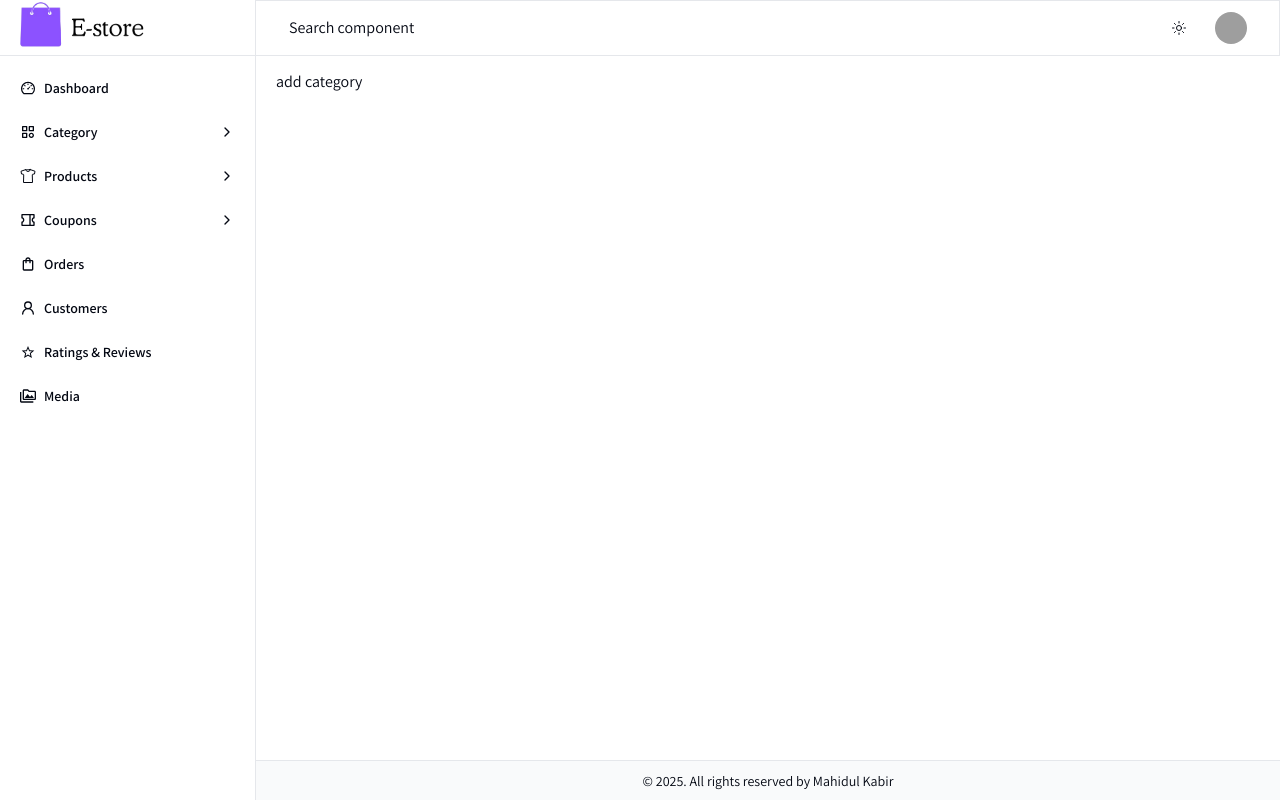
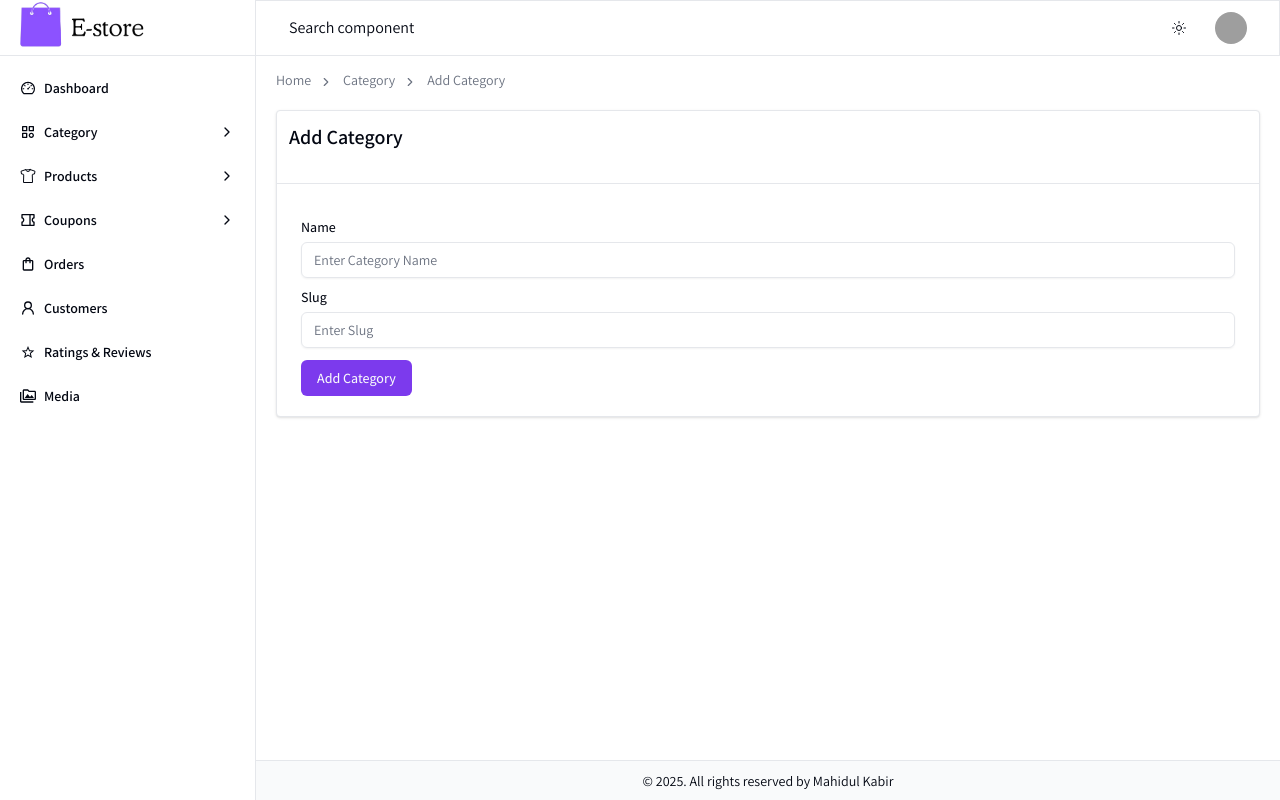
Before and after one commit to mahidulkabir/nexJS_eCommerce, a Next.js app: page /admin/category/add in a window 1280 px wide. Built offline with nearby package versions, Linux system fonts and the light colour scheme; grey boxes are pictures that could not be loaded.

Commit message:
added 3:43

```diff
--- a/app/(root)/(admin)/admin/category/add/page.jsx
+++ b/app/(root)/(admin)/admin/category/add/page.jsx
@@ -1,9 +1,115 @@
-import React from 'react'
+'use client'
+import BreadCrumb from '@/components/Application/Admin/BreadCrumb';
+import { ADMIN_CATEGORY_SHOW, ADMIN_DASHBOARD } from '@/routes/AdminPanelRoute';
+import React, { useEffect, useState } from 'react'
+import { Card, CardContent, CardHeader } from "@/components/ui/card";
+import {
+  Form,
+  FormControl,
+  FormField,
+  FormItem,
+  FormLabel,
+  FormMessage,
+} from "@/components/ui/form";
+import { Input } from "@/components/ui/input";
+import ButtonLoading from '@/components/Application/ButtonLoading';
+import { zodResolver } from '@hookform/resolvers/zod';
+import { StrongAuthSchema } from '@/lib/zodSchema';
+import { useForm } from 'react-hook-form';
+import slugify from 'slugify';
+const breadCrumbData = [
+  { href: ADMIN_DASHBOARD, label: "Home" },
+  { href: ADMIN_CATEGORY_SHOW, label: "Category" },
+  { href: "", label: "Add Category" },
+]
+
 
 const AddCategory = () => {
+
+  const [loading, setLoading] = useState(false);
+  const formSchema = StrongAuthSchema.pick({
+    name: true,
+    slug: true,
+  });
+
+  const form = useForm({
+    resolver: zodResolver(formSchema),
+    defaultValues: {
+      name: "",
+      slug: "",
+    },
+  });
+
+
+  useEffect(()=>{
+    const name = form.getValues('name')
+    if(name){
+      form.setValue('slug',slugify(name).toLowerCase())
+    }
+  },[form.watch('name')])
+
+  const onSubmit = (values) =>{}
+
+
+
   return (
     <div>
-      add category
+      <BreadCrumb breadCrumbData={breadCrumbData} />
+      <Card className="py-0 rounded shadow-sm">
+        <CardHeader className="pt-3 px-3 border-b [.border-b:pb-2] ">
+          <h4 className="font-semibold text-xl">Add Category</h4>
+        </CardHeader>
+        <CardContent className="pb-5">
+          <Form {...form}>
+            <form onSubmit={form.handleSubmit(onSubmit)}>
+
+              <div className="my-3">
+                <FormField
+                  control={form.control}
+                  name="name"
+                  render={({ field }) => (
+                    <FormItem>
+                      <FormLabel>Name</FormLabel>
+                      <FormControl>
+                        <Input type="text" placeholder="Enter Category Name" {...field} />
+                      </FormControl>
+                      <FormMessage />
+                    </FormItem>
+                  )}
+                />
+              </div>
+              <div className="my-3">
+                <FormField
+                  control={form.control}
+                  name="slug"
+                  render={({ field }) => (
+                    <FormItem>
+                      <FormLabel>Slug</FormLabel>
+                      <FormControl>
+                        <Input
+                          type="text"
+                          placeholder="Enter Slug"
+                          {...field}
+                        />
+                      </FormControl>
+                      <FormMessage />
+                    </FormItem>
+                  )}
+                />
+              </div>
+
+              <div>
+                <ButtonLoading
+                  loading={loading}
+                  type="submit"
+                  text="Add Category"
+                  className="cursor-pointer"
+                />
+              </div>
+            </form>
+          </Form>
+        </CardContent>
+      </Card>
     </div>
   )
 }
--- a/lib/zodSchema.js
+++ b/lib/zodSchema.js
@@ -26,5 +26,6 @@ export const StrongAuthSchema = z.object({
   _id: z.string().min(3,'_id is required.'),
   alt: z.string().min(3,'alt is required.'),
   title: z.string().min(3,'title is required.'),
+  slug: z.string().min(3, 'Slug is required.')
 
   });
--- /dev/null
+++ b/models/Category.model.js
@@ -0,0 +1,21 @@
+import mongoose from "mongoose";
+const cetegorySchema = new mongoose.Schema({
+    email:{
+        type:String,
+        required: true
+    },
+    otp:{
+        type:String,
+        required:true
+    },
+    expiresAt: {
+        type: Date,
+        required: true,
+        default:() => new Date(Date.now() + 10 * 60 * 1000)
+    }
+}, {timestamps: true })
+
+cetegorySchema.index({ expiresAt:1}, {expireAfterSeconds:0})
+
+const CategoryModel = mongoose.models.OTP || mongoose.model('OTP', otpSchema, 'otps')
+export default CategoryModel
--- a/package.json
+++ b/package.json
@@ -42,6 +42,7 @@
     "react-redux": "^9.2.0",
     "react-toastify": "^11.0.5",
     "redux-persist": "^6.0.0",
+    "slugify": "^1.6.6",
     "tailwind-merge": "^3.4.0",
     "zod": "^4.1.13"
   },
```
Also changed, not shown: 1 other file (tests, documents, lock files or other folders).
